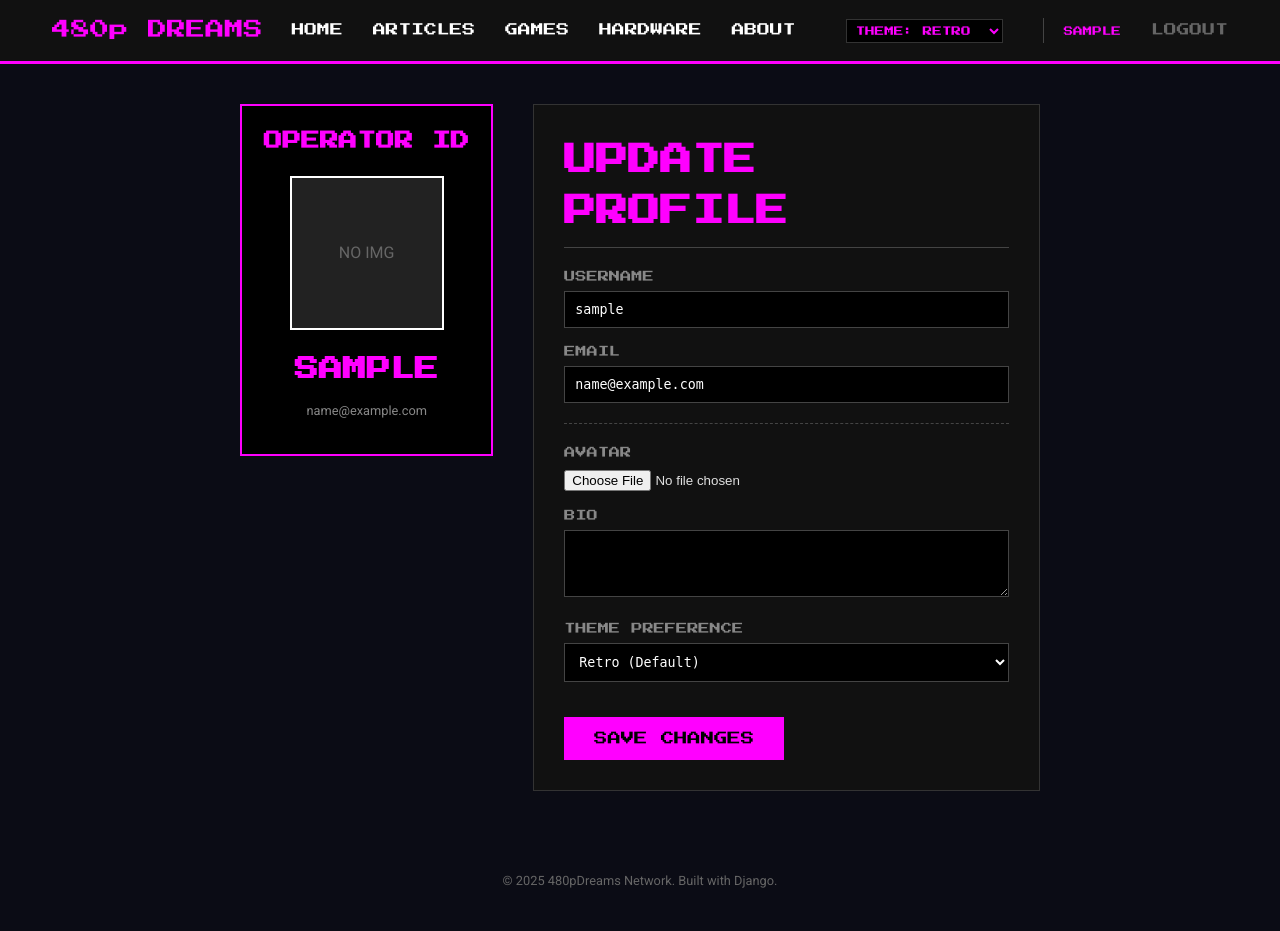
After one commit to 480pDreams/480pDreams, a Django app: page /profile/ in a window 1280 px wide. The commit adds this page. Run offline with Django 5.2, Linux system fonts and the light colour scheme; the visitor is signed in with stand-in values (Sample User, id 1); some libraries are stand-ins or nearby versions.

Commit message:
user management

```diff
--- /dev/null
+++ b/core/forms.py
@@ -0,0 +1,18 @@
+from django import forms
+from django.contrib.auth.models import User
+from .models import UserProfile
+
+class UserUpdateForm(forms.ModelForm):
+    email = forms.EmailField()
+
+    class Meta:
+        model = User
+        fields = ['username', 'email']
+
+class ProfileUpdateForm(forms.ModelForm):
+    class Meta:
+        model = UserProfile
+        fields = ['avatar', 'bio', 'theme']
+        widgets = {
+            'bio': forms.Textarea(attrs={'rows': 3}),
+        }
--- a/core/models.py
+++ b/core/models.py
@@ -15,7 +15,14 @@ class UserProfile(models.Model):
         ('pc98', 'PC-98 / Japanese'),
     ]
     user = models.OneToOneField(User, on_delete=models.CASCADE, related_name='profile')
+
+    # Preferences & Status
     theme = models.CharField(max_length=20, choices=THEME_CHOICES, default='retro')
+    is_patron = models.BooleanField(default=False, help_text="Is this user a paying supporter?")
+
+    # Identity Fields
+    avatar = models.ImageField(upload_to='avatars/', blank=True, help_text="Square images work best")
+    bio = models.TextField(max_length=500, blank=True, help_text="Tell the network about yourself")
 
     def __str__(self):
         return f"{self.user.username}'s Profile"
--- a/core/templates/core/base.html
+++ b/core/templates/core/base.html
@@ -36,9 +36,11 @@
 
                 {% if user.is_authenticated %}
                     <li style="border-left: 1px solid #444; padding-left: 20px; margin-left: 10px;">
-                        <span style="color: var(--primary); font-size: 0.6rem;">
-                            {{ user.username|upper|truncatechars:10 }}
-                        </span>
+                        <a href="{% url 'core:profile' %}" style="text-decoration: none;">
+                            <span style="color: var(--primary); font-size: 0.6rem;">
+                                {{ user.username|upper|truncatechars:10 }}
+                            </span>
+                        </a>
                     </li>
                     <li><a href="{% url 'account_logout' %}" style="color: #666;">LOGOUT</a></li>
                 {% else %}
--- /dev/null
+++ b/core/templates/core/profile.html
@@ -0,0 +1,96 @@
+{% extends 'core/base.html' %}
+{% load static %}
+
+{% block title %}Operator Profile{% endblock %}
+
+{% block content %}
+<div style="max-width: 800px; margin: 40px auto; display: flex; gap: 40px; flex-wrap: wrap;">
+
+    <div style="flex: 1; min-width: 250px;">
+        <div style="border: 2px solid var(--primary); padding: 20px; background: #000; text-align: center;">
+            <h3 class="retro-font" style="color: var(--primary); margin-top: 0;">OPERATOR ID</h3>
+
+            <div style="width: 150px; height: 150px; margin: 20px auto; border: 2px solid #fff; overflow: hidden;">
+                {% if user.profile.avatar %}
+                    <img src="{{ user.profile.avatar.url }}" style="width: 100%; height: 100%; object-fit: cover;">
+                {% else %}
+                    <div style="width: 100%; height: 100%; background: #222; display: flex; align-items: center; justify-content: center; color: #666;">NO IMG</div>
+                {% endif %}
+            </div>
+
+            <h2 style="margin: 10px 0;">{{ user.username }}</h2>
+            <p style="color: #888; font-size: 0.8rem;">{{ user.email }}</p>
+
+            {% if user.profile.is_patron %}
+                <div style="background: var(--secondary); color: #000; padding: 5px; font-weight: bold; font-size: 0.8rem; margin-top: 20px;">
+                    ✓ ACTIVE PATRON
+                </div>
+            {% endif %}
+        </div>
+    </div>
+
+    <div style="flex: 2; min-width: 300px;">
+        <div style="border: 1px solid #333; padding: 30px; background: #111;">
+            <h1 class="retro-font" style="margin-top: 0; border-bottom: 1px solid #444; padding-bottom: 10px; margin-bottom: 20px;">
+                Update Profile
+            </h1>
+
+            <form method="POST" enctype="multipart/form-data">
+                {% csrf_token %}
+
+                <div class="form-group">
+                    <label>USERNAME</label>
+                    {{ u_form.username }}
+                </div>
+
+                <div class="form-group">
+                    <label>EMAIL</label>
+                    {{ u_form.email }}
+                </div>
+
+                <hr style="border: 0; border-top: 1px dashed #444; margin: 20px 0;">
+
+                <div class="form-group">
+                    <label>AVATAR</label>
+                    {{ p_form.avatar }}
+                </div>
+
+                <div class="form-group">
+                    <label>BIO</label>
+                    {{ p_form.bio }}
+                </div>
+
+                <div class="form-group">
+                    <label>THEME PREFERENCE</label>
+                    {{ p_form.theme }}
+                </div>
+
+                <button type="submit" style="margin-top: 20px; padding: 15px 30px; background: var(--primary); color: #000; font-family: 'Press Start 2P'; border: none; cursor: pointer;">
+                    SAVE CHANGES
+                </button>
+            </form>
+        </div>
+    </div>
+
+</div>
+
+<style>
+    .form-group { margin-bottom: 15px; }
+    .form-group label { display: block; color: #888; font-size: 0.7rem; margin-bottom: 5px; font-family: 'Press Start 2P'; }
+
+    input[type="text"], input[type="email"], textarea, select {
+        width: 100%;
+        padding: 10px;
+        background: #000;
+        border: 1px solid #444;
+        color: #fff;
+        font-family: monospace;
+        box-sizing: border-box;
+    }
+
+    input:focus, textarea:focus, select:focus {
+        border-color: var(--secondary);
+        outline: none;
+    }
+</style>
+{% endblock %}
--- a/core/urls.py
+++ b/core/urls.py
@@ -7,4 +7,5 @@ urlpatterns = [
     path('', views.home, name='home'),
     path('about/', views.about, name='about'),
     path('api/update-theme/', views.update_theme, name='update_theme'),
+    path('profile/', views.profile, name='profile'),
 ]
--- a/core/views.py
+++ b/core/views.py
@@ -8,6 +8,8 @@ import json
 from itertools import chain
 from operator import attrgetter
 from blog.models import Post
+from django.contrib import messages
+from .forms import UserUpdateForm, ProfileUpdateForm
 
 
 def home(request):
@@ -85,5 +87,31 @@ def update_theme(request):
 
 
 @login_required
+def profile(request):
+    if request.method == 'POST':
+        u_form = UserUpdateForm(request.POST, instance=request.user)
+        p_form = ProfileUpdateForm(request.POST, request.FILES, instance=request.user.profile)
+
+        if u_form.is_valid() and p_form.is_valid():
+            u_form.save()
+            p_form.save()
+            messages.success(request, f'Your account has been updated!')
+            return redirect('core:profile')  # Redirect prevents "Confirm Resubmission" on refresh
+
+    else:
+        u_form = UserUpdateForm(instance=request.user)
+        # Ensure profile exists (Self-Healing in case it's missing)
+        if not hasattr(request.user, 'profile'):
+            UserProfile.objects.create(user=request.user)
+        p_form = ProfileUpdateForm(instance=request.user.profile)
+
+    context = {
+        'u_form': u_form,
+        'p_form': p_form
+    }
+    return render(request, 'core/profile.html', context)
+
+
+@login_required
 def vault(request):
     return render(request, 'core/vault.html')
```
Also changed, not shown: core/migrations/0003_userprofile_avatar_userprofile_bio_and_more.py (added), db.sqlite3 (added), 1 other file.
